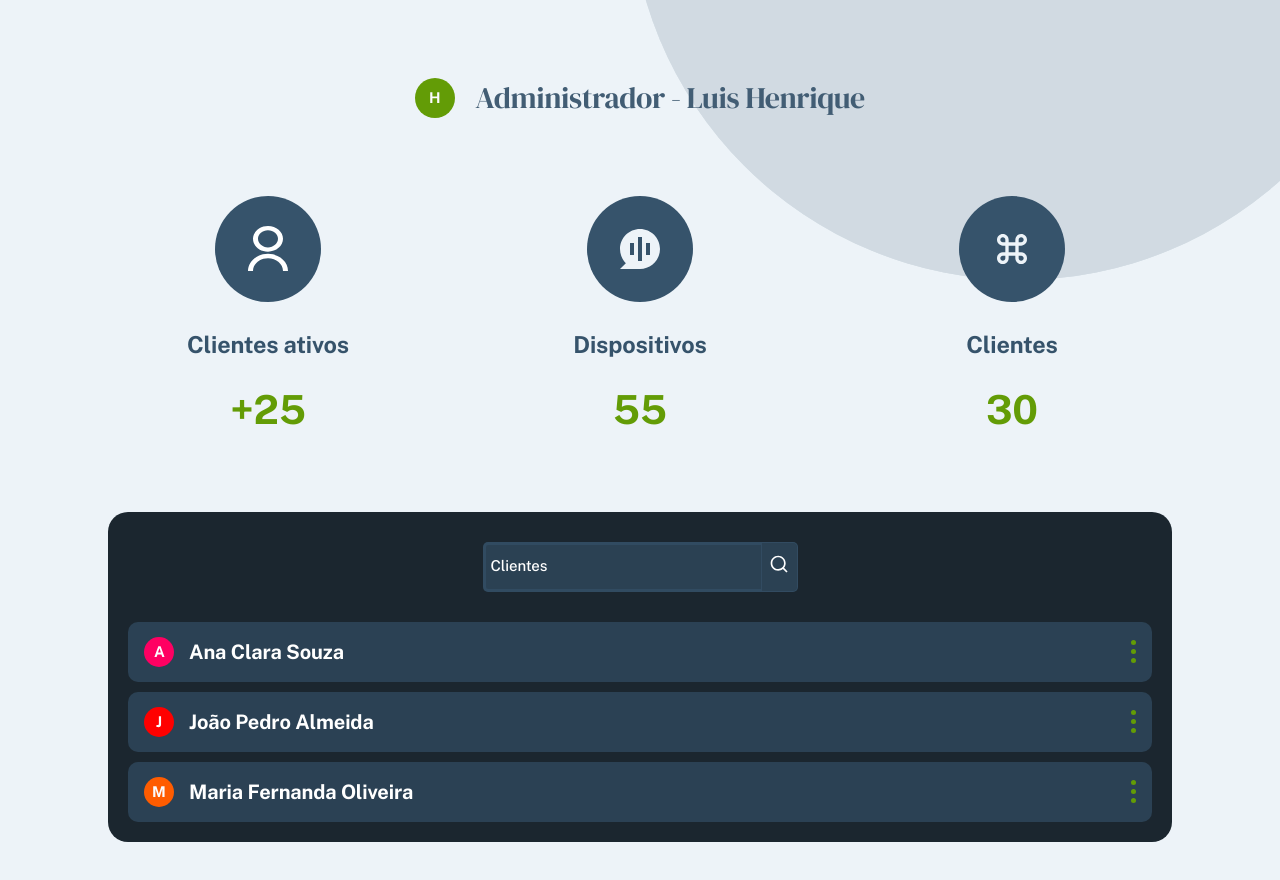
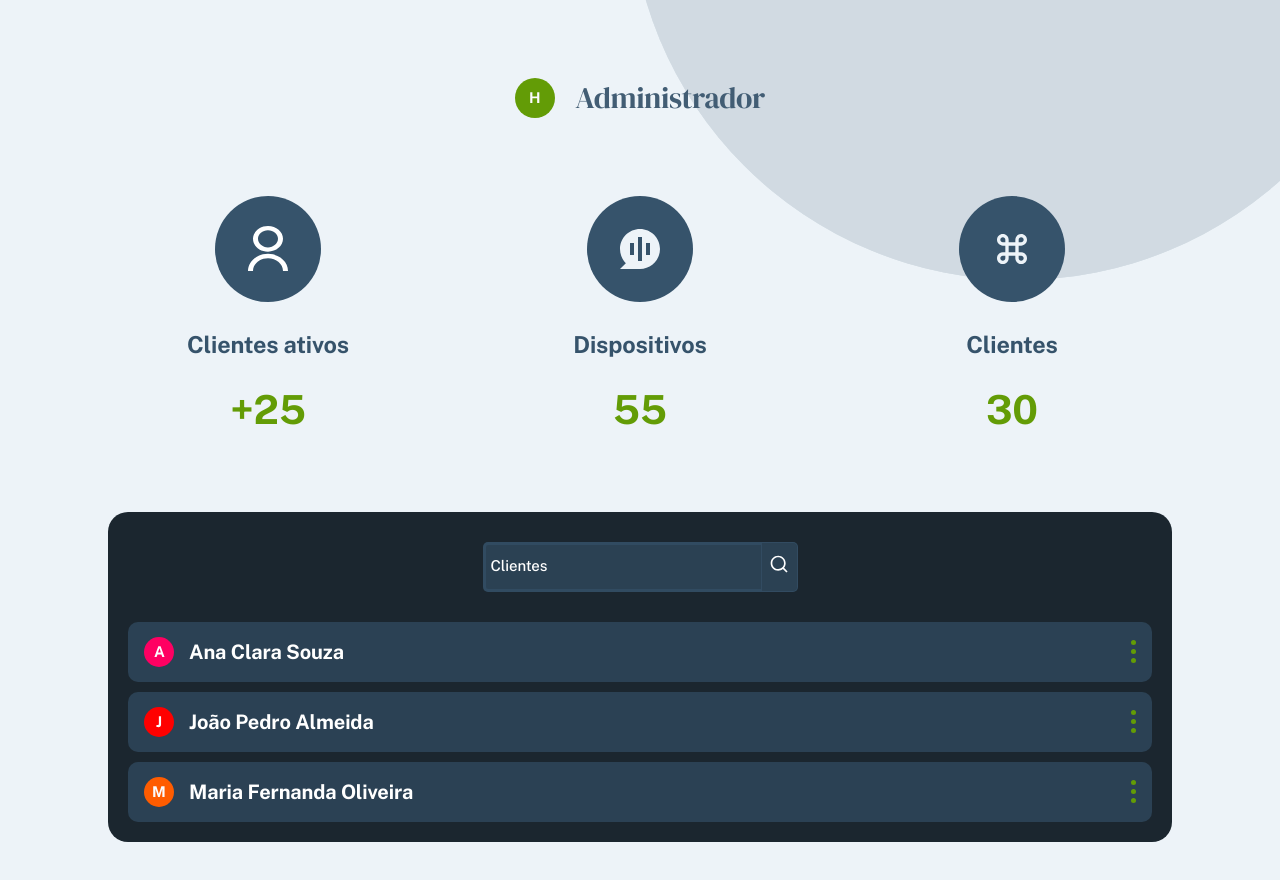
Before and after one commit to victoriamnx/Home-Ia, a plain HTML site: page admin.html in a window 1280 px wide. Drawn offline with nearby package versions, Linux system fonts and the light colour scheme; files whose address does not match are found by name.

Commit message:
fix: admin page

```diff
--- a/admin.html
+++ b/admin.html
@@ -18,7 +18,7 @@
   <body class="admin-body">
     <header class="header-space">
       <img src="./assets/home/desktop/icon-h.svg" alt="" />
-      <h1>Administrador - Luis Henrique</h1>
+      <h1>Administrador</h1>
     </header>
 
     <main class="admin">
```
